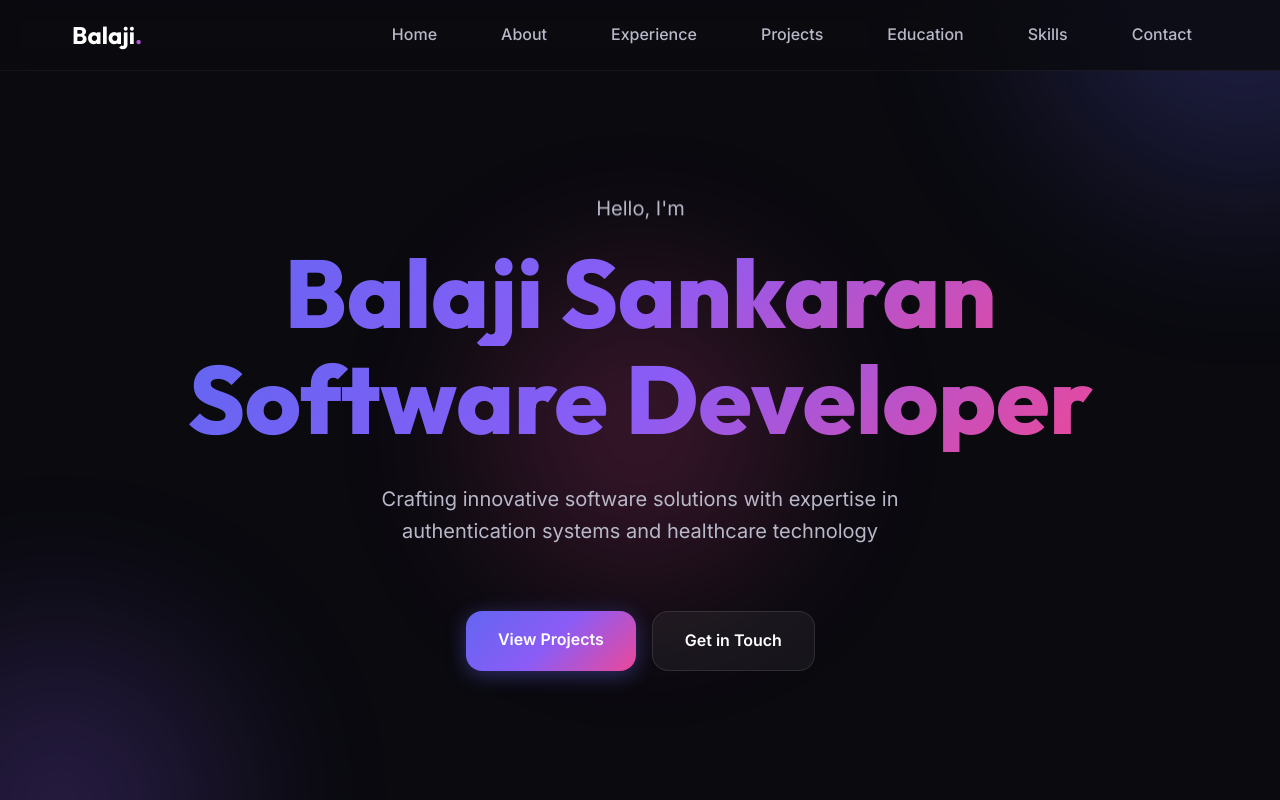
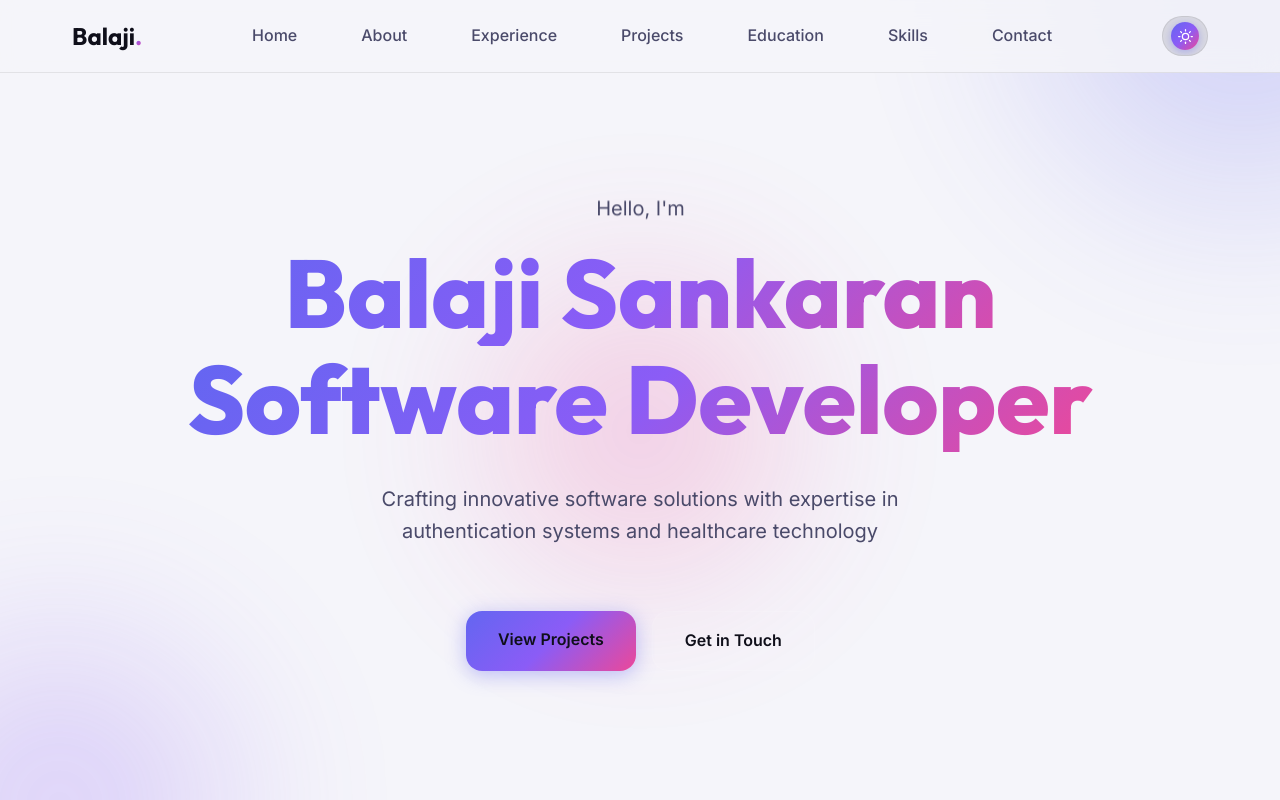
Before and after one commit to rbalajisankaran-bot/testportfolio, a React (Vite) app: page / in a window 1280 px wide. Shown: the top 800 px of the page. Built offline with nearby package versions, Linux system fonts and the light colour scheme.

Commit message:
Added theme toggle button

```diff
--- a/index.html
+++ b/index.html
@@ -3,6 +3,23 @@
 
 <head>
   <meta charset="UTF-8" />
+
+  <!--
+    ANTI-FLASH THEME SCRIPT — Must run before any rendering.
+    Reads localStorage and sets data-theme on <html> immediately,
+    so the correct theme is applied before React mounts.
+    NO flash of wrong theme on reload.
+  -->
+  <script>
+    (function () {
+      try {
+        var saved = localStorage.getItem('theme');
+        var prefersDark = window.matchMedia('(prefers-color-scheme: dark)').matches;
+        var theme = saved || (prefersDark ? 'dark' : 'light');
+        document.documentElement.setAttribute('data-theme', theme);
+      } catch (e) { }
+    })();
+  </script>
   <meta name="viewport" content="width=device-width, initial-scale=1.0" />
 
   <!-- Primary SEO Meta Tags -->
--- a/src/components/Navbar.jsx
+++ b/src/components/Navbar.jsx
@@ -1,4 +1,5 @@
 import { useState } from 'react';
+import ThemeToggle from './ThemeToggle';
 
 const Navbar = ({ isScrolled }) => {
   const [isMobileMenuOpen, setIsMobileMenuOpen] = useState(false);
@@ -8,9 +9,9 @@ const Navbar = ({ isScrolled }) => {
   };
 
   return (
-    <nav className={`navbar ${isScrolled ? 'scrolled' : ''}`}>
+    <nav className={`navbar ${isScrolled ? 'scrolled' : ''}`} role="navigation" aria-label="Main navigation">
       <div className="nav-container">
-        <a href="#" className="logo">
+        <a href="#" className="logo" aria-label="Balaji Sankaran - Home">
           Balaji<span className="logo-dot">.</span>
         </a>
         <ul className={`nav-menu ${isMobileMenuOpen ? 'active' : ''}`}>
@@ -22,16 +23,20 @@ const Navbar = ({ isScrolled }) => {
           <li><a href="#skills" className="nav-link" onClick={() => setIsMobileMenuOpen(false)}>Skills</a></li>
           <li><a href="#contact" className="nav-link" onClick={() => setIsMobileMenuOpen(false)}>Contact</a></li>
         </ul>
+        <div className="nav-actions">
+          <ThemeToggle />
           <button
             className={`mobile-toggle ${isMobileMenuOpen ? 'active' : ''}`}
             onClick={toggleMobileMenu}
             aria-label="Toggle navigation"
+            aria-expanded={isMobileMenuOpen}
           >
             <span></span>
             <span></span>
             <span></span>
           </button>
         </div>
+      </div>
     </nav>
   );
 };
--- /dev/null
+++ b/src/components/ThemeToggle.jsx
@@ -0,0 +1,74 @@
+import { useState, useEffect } from 'react';
+
+const ThemeToggle = () => {
+    const [isDark, setIsDark] = useState(true);
+
+    useEffect(() => {
+        // Read saved preference on mount
+        const saved = localStorage.getItem('theme');
+        const prefersDark = window.matchMedia('(prefers-color-scheme: dark)').matches;
+        const dark = saved ? saved === 'dark' : prefersDark;
+        setIsDark(dark);
+        document.documentElement.setAttribute('data-theme', dark ? 'dark' : 'light');
+    }, []);
+
+    const toggleTheme = () => {
+        const next = !isDark;
+        setIsDark(next);
+        const theme = next ? 'dark' : 'light';
+        document.documentElement.setAttribute('data-theme', theme);
+        localStorage.setItem('theme', theme);
+    };
+
+    return (
+        <button
+            onClick={toggleTheme}
+            className="theme-toggle"
+            aria-label={isDark ? 'Switch to light mode' : 'Switch to dark mode'}
+            title={isDark ? 'Light mode' : 'Dark mode'}
+        >
+            <span className="theme-toggle-track">
+                <span className="theme-toggle-thumb">
+                    {/* Sun icon */}
+                    <svg
+                        className={`theme-icon sun-icon ${!isDark ? 'visible' : ''}`}
+                        xmlns="http://www.w3.org/2000/svg"
+                        viewBox="0 0 24 24"
+                        fill="none"
+                        stroke="currentColor"
+                        strokeWidth="2"
+                        strokeLinecap="round"
+                        strokeLinejoin="round"
+                        aria-hidden="true"
+                    >
+                        <circle cx="12" cy="12" r="5" />
+                        <line x1="12" y1="1" x2="12" y2="3" />
+                        <line x1="12" y1="21" x2="12" y2="23" />
+                        <line x1="4.22" y1="4.22" x2="5.64" y2="5.64" />
+                        <line x1="18.36" y1="18.36" x2="19.78" y2="19.78" />
+                        <line x1="1" y1="12" x2="3" y2="12" />
+                        <line x1="21" y1="12" x2="23" y2="12" />
+                        <line x1="4.22" y1="19.78" x2="5.64" y2="18.36" />
+                        <line x1="18.36" y1="5.64" x2="19.78" y2="4.22" />
+                    </svg>
+                    {/* Moon icon */}
+                    <svg
+                        className={`theme-icon moon-icon ${isDark ? 'visible' : ''}`}
+                        xmlns="http://www.w3.org/2000/svg"
+                        viewBox="0 0 24 24"
+                        fill="none"
+                        stroke="currentColor"
+                        strokeWidth="2"
+                        strokeLinecap="round"
+                        strokeLinejoin="round"
+                        aria-hidden="true"
+                    >
+                        <path d="M21 12.79A9 9 0 1 1 11.21 3 7 7 0 0 0 21 12.79z" />
+                    </svg>
+                </span>
+            </span>
+        </button>
+    );
+};
+
+export default ThemeToggle;
--- a/src/index.css
+++ b/src/index.css
@@ -1,14 +1,26 @@
 /* ===================================
    CSS Variables & Reset
    =================================== */
-:root {
-    /* Colors */
+
+/* Dark theme (default) */
+:root,
+[data-theme="dark"] {
     --color-bg: #0a0a0f;
     --color-bg-secondary: #14141f;
     --color-bg-tertiary: #1a1a2e;
     --color-text-primary: #ffffff;
     --color-text-secondary: #b8b8c8;
     --color-text-muted: #7a7a8c;
+    --color-border: rgba(255, 255, 255, 0.05);
+    --color-border-hover: rgba(99, 102, 241, 0.3);
+    --color-card-bg: rgba(255, 255, 255, 0.03);
+    --color-card-bg-hover: rgba(255, 255, 255, 0.05);
+    --color-navbar-bg: rgba(10, 10, 15, 0.8);
+    --color-navbar-scrolled: rgba(10, 10, 15, 0.95);
+    --color-input-bg: rgba(255, 255, 255, 0.05);
+    --color-input-bg-focus: rgba(255, 255, 255, 0.08);
+    --color-toggle-bg: rgba(255, 255, 255, 0.1);
+    --color-toggle-icon: #b8b8c8;
 
     /* Accent Colors */
     --color-accent-primary: #6366f1;
@@ -21,6 +33,61 @@
     --gradient-secondary: linear-gradient(135deg, #14b8a6 0%, #06b6d4 100%);
     --gradient-tertiary: linear-gradient(135deg, #f59e0b 0%, #ef4444 100%);
 
+    /* Shadows */
+    --shadow-sm: 0 2px 8px rgba(0, 0, 0, 0.1);
+    --shadow-md: 0 4px 16px rgba(0, 0, 0, 0.2);
+    --shadow-lg: 0 8px 32px rgba(0, 0, 0, 0.3);
+    --shadow-glow: 0 0 40px rgba(99, 102, 241, 0.3);
+}
+
+/* Light theme overrides */
+[data-theme="light"] {
+    --color-bg: #f5f5fa;
+    --color-bg-secondary: #eaeaf5;
+    --color-bg-tertiary: #e0e0f0;
+    --color-text-primary: #0f0f1a;
+    --color-text-secondary: #4a4a6a;
+    --color-text-muted: #8888aa;
+    --color-border: rgba(0, 0, 0, 0.08);
+    --color-border-hover: rgba(99, 102, 241, 0.4);
+    --color-card-bg: rgba(255, 255, 255, 0.7);
+    --color-card-bg-hover: rgba(255, 255, 255, 0.9);
+    --color-navbar-bg: rgba(245, 245, 250, 0.85);
+    --color-navbar-scrolled: rgba(245, 245, 250, 0.97);
+    --color-input-bg: rgba(0, 0, 0, 0.04);
+    --color-input-bg-focus: rgba(0, 0, 0, 0.07);
+    --color-toggle-bg: rgba(0, 0, 0, 0.1);
+    --color-toggle-icon: #4a4a6a;
+
+    --shadow-sm: 0 2px 8px rgba(0, 0, 0, 0.06);
+    --shadow-md: 0 4px 16px rgba(0, 0, 0, 0.1);
+    --shadow-lg: 0 8px 32px rgba(0, 0, 0, 0.15);
+    --shadow-glow: 0 0 40px rgba(99, 102, 241, 0.2);
+}
+
+/* Smooth theme transition for the whole page */
+html {
+    color-scheme: dark light;
+}
+
+body,
+.navbar,
+.project-card,
+.skill-card,
+.experience-card,
+.education-card,
+.contact-form,
+.contact-method,
+.stat-item,
+.social-link {
+    transition:
+        background-color 0.3s ease,
+        border-color 0.3s ease,
+        color 0.3s ease,
+        box-shadow 0.3s ease;
+}
+
+:root {
     /* Spacing */
     --spacing-xs: 0.5rem;
     --spacing-sm: 1rem;
@@ -37,12 +104,6 @@
     --radius-md: 1rem;
     --radius-lg: 1.5rem;
     --radius-xl: 2rem;
-
-    /* Shadows */
-    --shadow-sm: 0 2px 8px rgba(0, 0, 0, 0.1);
-    --shadow-md: 0 4px 16px rgba(0, 0, 0, 0.2);
-    --shadow-lg: 0 8px 32px rgba(0, 0, 0, 0.3);
-    --shadow-glow: 0 0 40px rgba(99, 102, 241, 0.3);
 
     /* Transitions */
     --transition-fast: 0.2s ease;
@@ -85,16 +146,79 @@ body {
     right: 0;
     z-index: 1000;
     padding: var(--spacing-sm) 0;
-    background: rgba(10, 10, 15, 0.8);
+    background: var(--color-navbar-bg);
     backdrop-filter: blur(12px);
-    border-bottom: 1px solid rgba(255, 255, 255, 0.05);
+    border-bottom: 1px solid var(--color-border);
     transition: all var(--transition-base);
 }
 
 .navbar.scrolled {
     padding: var(--spacing-xs) 0;
-    background: rgba(10, 10, 15, 0.95);
+    background: var(--color-navbar-scrolled);
     box-shadow: var(--shadow-md);
+}
+
+.nav-actions {
+    display: flex;
+    align-items: center;
+    gap: var(--spacing-sm);
+}
+
+/* ===================================
+   Theme Toggle Button
+   =================================== */
+.theme-toggle {
+    background: var(--color-toggle-bg);
+    border: 1px solid var(--color-border);
+    border-radius: 50px;
+    padding: 0;
+    cursor: pointer;
+    display: flex;
+    align-items: center;
+    transition: all var(--transition-base);
+    position: relative;
+    overflow: hidden;
+}
+
+.theme-toggle:hover {
+    border-color: var(--color-accent-primary);
+    box-shadow: 0 0 12px rgba(99, 102, 241, 0.3);
+    transform: scale(1.05);
+}
+
+.theme-toggle-track {
+    display: flex;
+    align-items: center;
+    padding: 5px 8px;
+    gap: 6px;
+}
+
+.theme-toggle-thumb {
+    display: flex;
+    align-items: center;
+    justify-content: center;
+    width: 28px;
+    height: 28px;
+    border-radius: 50%;
+    background: var(--gradient-primary);
+    box-shadow: 0 2px 8px rgba(99, 102, 241, 0.4);
+    transition: all var(--transition-base);
+    position: relative;
+}
+
+.theme-icon {
+    position: absolute;
+    width: 15px;
+    height: 15px;
+    color: white;
+    opacity: 0;
+    transform: rotate(-30deg) scale(0.6);
+    transition: opacity 0.25s ease, transform 0.3s ease;
+}
+
+.theme-icon.visible {
+    opacity: 1;
+    transform: rotate(0deg) scale(1);
 }
 
 .nav-container {
@@ -548,14 +672,14 @@ section {
 .stat-item {
     text-align: center;
     padding: var(--spacing-md);
-    background: rgba(255, 255, 255, 0.03);
+    background: var(--color-card-bg);
     border-radius: var(--radius-md);
-    border: 1px solid rgba(255, 255, 255, 0.05);
+    border: 1px solid var(--color-border);
     transition: all var(--transition-base);
 }
 
 .stat-item:hover {
-    background: rgba(255, 255, 255, 0.05);
+    background: var(--color-card-bg-hover);
     transform: translateY(-5px);
 }
 
@@ -590,13 +714,13 @@ section {
     background: var(--color-bg-secondary);
     border-radius: var(--radius-lg);
     overflow: hidden;
-    border: 1px solid rgba(255, 255, 255, 0.05);
+    border: 1px solid var(--color-border);
     transition: all var(--transition-base);
 }
 
 .project-card:hover {
     transform: translateY(-10px);
-    border-color: rgba(99, 102, 241, 0.3);
+    border-color: var(--color-border-hover);
     box-shadow: var(--shadow-glow);
 }
 
@@ -712,17 +836,17 @@ section {
 }
 
 .skill-card {
-    background: rgba(255, 255, 255, 0.03);
+    background: var(--color-card-bg);
     padding: var(--spacing-lg);
     border-radius: var(--radius-lg);
-    border: 1px solid rgba(255, 255, 255, 0.05);
+    border: 1px solid var(--color-border);
     transition: all var(--transition-base);
 }
 
 .skill-card:hover {
-    background: rgba(255, 255, 255, 0.05);
+    background: var(--color-card-bg-hover);
     transform: translateY(-10px);
-    border-color: rgba(99, 102, 241, 0.3);
+    border-color: var(--color-border-hover);
 }
 
 .skill-icon {
@@ -797,15 +921,15 @@ section {
     align-items: flex-start;
     gap: var(--spacing-sm);
     padding: var(--spacing-md);
-    background: rgba(255, 255, 255, 0.03);
+    background: var(--color-card-bg);
     border-radius: var(--radius-md);
-    border: 1px solid rgba(255, 255, 255, 0.05);
+    border: 1px solid var(--color-border);
     transition: all var(--transition-base);
 }
 
 .contact-method:hover {
-    background: rgba(255, 255, 255, 0.05);
-    border-color: rgba(99, 102, 241, 0.3);
+    background: var(--color-card-bg-hover);
+    border-color: var(--color-border-hover);
 }
 
 .method-icon {
@@ -842,17 +966,17 @@ section {
 
 .social-link {
     padding: var(--spacing-sm) var(--spacing-md);
-    background: rgba(255, 255, 255, 0.05);
+    background: var(--color-card-bg);
     color: var(--color-text-secondary);
     text-decoration: none;
     border-radius: var(--radius-sm);
-    border: 1px solid rgba(255, 255, 255, 0.1);
+    border: 1px solid var(--color-border);
     transition: all var(--transition-base);
 }
 
 .social-link:hover {
     background: var(--gradient-primary);
-    color: var(--color-text-primary);
+    color: #ffffff;
     border-color: transparent;
     transform: translateY(-3px);
 }
@@ -862,7 +986,7 @@ section {
     background: var(--color-bg-secondary);
     padding: var(--spacing-lg);
     border-radius: var(--radius-lg);
-    border: 1px solid rgba(255, 255, 255, 0.05);
+    border: 1px solid var(--color-border);
 }
 
 .form-group {
@@ -880,8 +1004,8 @@ section {
 .form-group textarea {
     width: 100%;
     padding: var(--spacing-sm);
-    background: rgba(255, 255, 255, 0.05);
-    border: 1px solid rgba(255, 255, 255, 0.1);
+    background: var(--color-input-bg);
+    border: 1px solid var(--color-border);
     border-radius: var(--radius-sm);
     color: var(--color-text-primary);
     font-family: var(--font-primary);
@@ -893,7 +1017,7 @@ section {
 .form-group textarea:focus {
     outline: none;
     border-color: var(--color-accent-primary);
-    background: rgba(255, 255, 255, 0.08);
+    background: var(--color-input-bg-focus);
 }
 
 .form-group textarea {
```
Lines whose indentation alone changed are shown as unchanged.
